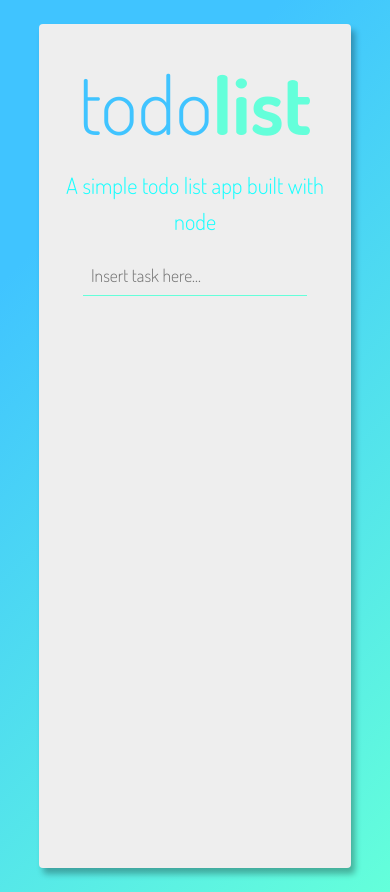
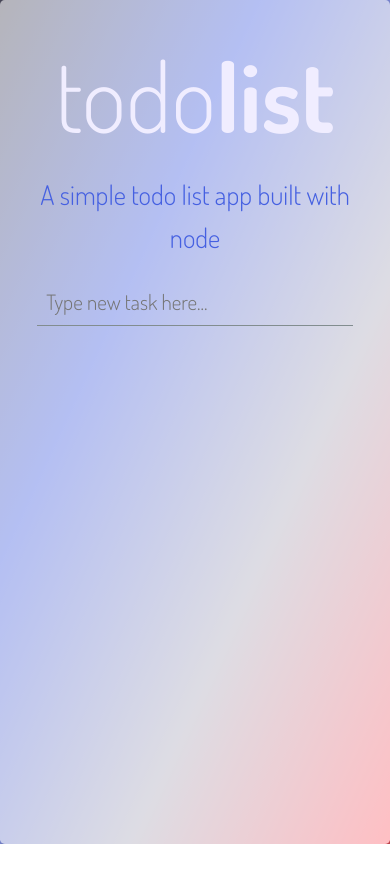
Before and after one commit to EmmaMorrison/todoList, a website: page views/index.html in a window 390 px wide. After the commit the page ends 844 px from the top, so only its background shows below. Drawn offline with nearby package versions, Linux system fonts and the light colour scheme; files that its build step writes are made by us from their sources; no server answers.

Commit message:
Updated styles

```diff
--- a/public/styles/app.css
+++ b/public/styles/app.css
@@ -1,4 +1,20 @@
 @import url("https://fonts.googleapis.com/css?family=Dosis:300,400,700");
+
+:root {
+  --col-grey-1: #fefedf;
+  --col-grey-2: #828d8f;
+
+  --col-blue-1: #4560e1;
+  --col-blue-2: #464555;
+
+  --col-delete: #ff5f6a;
+
+  --col-main: #f0edff;
+
+  --gradient-1: linear-gradient(to right bottom, #f9f871, #ffc359, #ff5c9b, #cf53c8, #4560e1);
+  --gradient-2: linear-gradient(to right bottom, #464555, #4560e1, #aba9bb, #ff5f6a);
+}
+
 *,
 *::before,
 *::after {
@@ -11,7 +27,7 @@ html {
   font-size: 62.5%; }
   @media only screen and (max-width: 600px) {
     html {
-      font-size: 50%; } }
+      font-size: 60%; } }
 
 body {
   font-family: "Dosis", sans-serif;
@@ -62,21 +78,22 @@ body {
   text-align: center; }
   .header__title {
     font-size: 10rem;
-    color: #40C4FF;
+    color: var(--col-blue-2);
     font-weight: 300; }
     .header__title--span {
       font-weight: 700;
-      color: #64FFDA; }
+      color: var(--col-grey-2); }
   .header__subtitle {
     font-size: 2.8rem;
-    color: #18FFFF;
+    color: var(--col-blue-1);
     font-weight: 300; }
+
 
 body {
   display: flex;
   justify-content: center;
   margin: 3rem;
-  background: linear-gradient(135deg, #40C4FF 22%, #64ffda 100%);
+  background: var(--gradient-2);
   background-repeat: no-repeat;
   min-height: 100vh; }
 
@@ -88,9 +105,24 @@ body {
   overflow: hidden;
   width: 80vw;
   height: auto;
-  background: #eee;
+  background: var(--col-main);
   border-radius: .5rem;
   box-shadow: 4px 6px 6px rgba(0, 0, 0, 0.3); }
+
+  @media only screen and (max-width: 600px) {
+    body {
+      margin: 0;
+    }
+    .main {
+      width: 100%;
+      background-color: rgba(255,255,255,.6); }
+
+    .header__title {
+      color: var(--col-main);
+      }
+    .header__title--span {
+      color: var(--col-main);
+      } }
 
 .header {
   display: inherit;
@@ -109,25 +141,24 @@ body {
     background: none;
     font-family: "Dosis", sans-serif;
     font-weight: 300;
-    color: #448AFF;
+    color: var(--col-blue-1);
     font-size: 2.2rem;
-    border-bottom: solid 1px #64FFDA;
+    border-bottom: solid 1px var(--col-grey-2);
     transition: all .3s; }
     .form__input:focus {
-      border-bottom: solid 1px #18FFFF; }
+      border-bottom: solid 1px var(--col-blue-2); }
     @media only screen and (max-width: 800px) {
       .form__input {
-        width: 80%;
+        width: 90%;
         padding-left: 1rem; } }
 
 .list {
   align-self: center;
-  flex: 1 0 1;
   width: 60%;
   margin-top: 2rem;
   font-family: "Dosis", sans-serif;
   font-size: 2rem;
-  color: #448AFF;
+  color: var(--col-blue-1);
   list-style-type: none; }
   .list__task {
     display: flex;
@@ -144,13 +175,13 @@ body {
       transition: all .3s; }
       .list__task--icon-span::before {
         content: "\e00b";
-        color: #18FFFF; }
+        color: var(--col-grey-2); }
       .list__task--icon-span:hover {
         transform: scale(1.1);
         cursor: pointer; }
         .list__task--icon-span:hover::before {
           content: "\e00e";
-          color: #ec7b29; }
+          color: var(--col-delete); }
       .list__task--icon-span:active {
         transform: translateY(2px); }
       @media only screen and (max-width: 800px) {
@@ -159,10 +190,11 @@ body {
     .list__task--par {
       flex-basis: 100%;
       padding-left: 1rem;
+      border-bottom: transparent 1px solid;
       transition: all .3s;
       cursor: pointer; }
       .list__task--par:hover {
-        border-bottom: 1px solid #18FFFF;
+        border-bottom: 1px solid var(--col-grey-1);
         transform: translateY(-2px);
         box-shadow: 2px 3px 6px rgba(0, 0, 0, 0.3); }
     @media only screen and (max-width: 800px) {
@@ -174,15 +206,26 @@ body {
       font-size: 2.3rem; } }
   @media only screen and (max-width: 600px) {
     .list {
-      font-size: 2.3rem; } }
+      font-size: 2.3rem; }
+    .list__task--par:hover {
+      border-bottom: 1px solid transparent;
+      transform: translateY(0);
+      box-shadow: none; }
+
+    .list__task--par:active {
+      font-weight: 700;
+      text-shadow: 3px 2px 3px rgba(255,96,107,.6);
+    }
+    }
+
 
 .complete {
   text-decoration: line-through;
-  color: #18FFFF; }
+  color: var(--col-grey-2); }
   .complete:hover {
     transform: none;
     box-shadow: none; }
 
 .icon_complete::before {
   content: "\e007";
-  color: #448AFF; }
+  color: var(--col-blue-2); }
--- a/views/index.html
+++ b/views/index.html
@@ -15,7 +15,7 @@
     </header>
 
     <section class="form">
-      <input type="text" class="form__input" placeholder="Insert task here...">
+      <input type="text" class="form__input" placeholder="Type new task here...">
     </section>
 
     <ul class="list">
```
